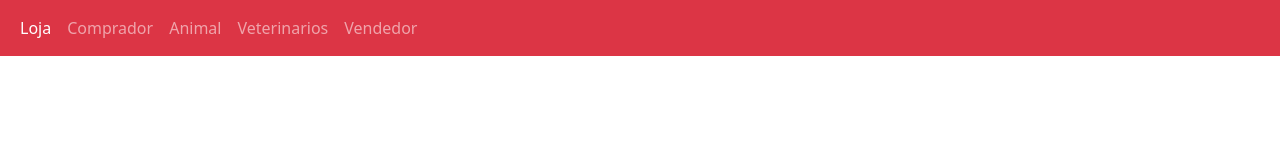
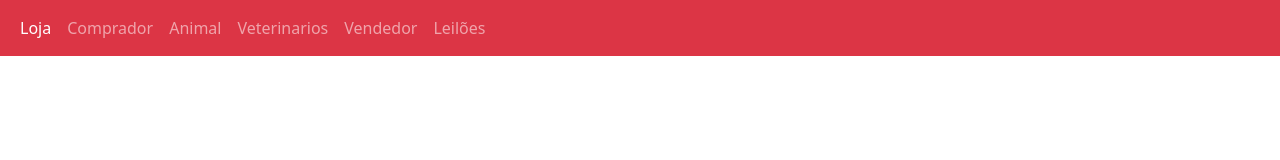
Before and after one commit to enzookita/ProjetoLeilaoAngular, an Angular app: page / in a window 1280 px wide. Shown: the top 160 px of the page. Built offline with nearby package versions, Linux system fonts and the light colour scheme.

Commit message:
Adicionando leilao no component.html

```diff
--- a/src/app/app.component.html
+++ b/src/app/app.component.html
@@ -16,6 +16,9 @@
       <li class="nav-item">
         <a class="nav-link" href="vendedor">Vendedor</a>
       </li>
+      <li class="nav-item">
+        <a class="nav-link" href="leilao">Leilões</a>
+      </li>
     </ul>
   </div>
 </nav>
--- a/src/app/model/leilao.ts
+++ b/src/app/model/leilao.ts
@@ -3,5 +3,5 @@
     id: number;
     data: Date;
     nome: string;
-    ativo: boolean
+    ativo: boolean;
 }
```
